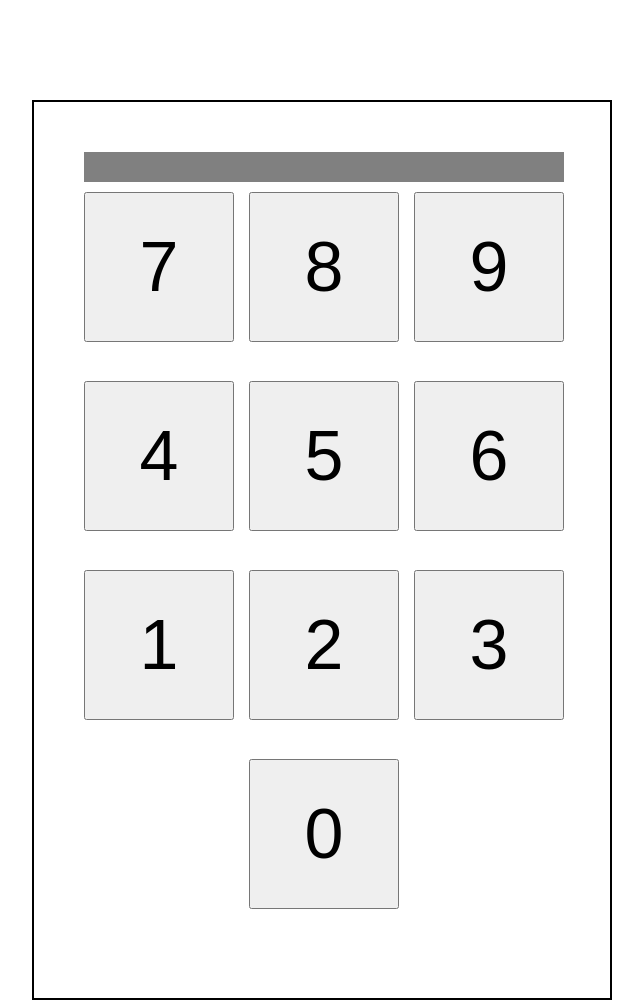
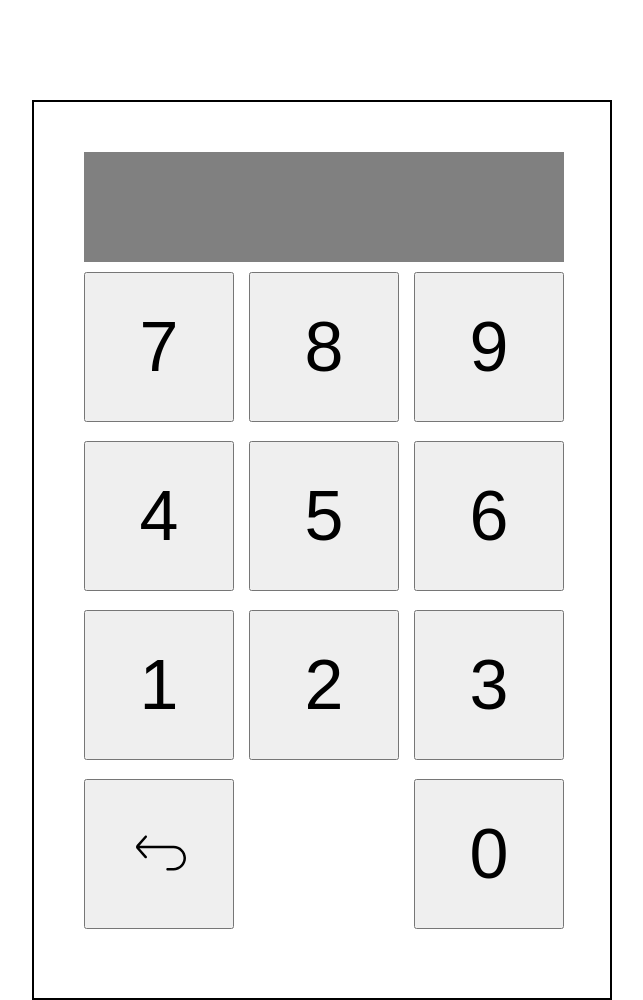
Before and after one commit to removeris/calculator, a plain HTML site: page index.html in a window 1280 px wide. Shown: the whole page, without its empty margins (318-961 px from the left). Drawn offline with Linux system fonts and the light colour scheme.

Commit message:
Add button to remove the last added digit

```diff
--- a/index.html
+++ b/index.html
@@ -30,6 +30,9 @@
             <button class="number" id="three">3</button>
         </div>
         <div id="fourth-row">
+            <button class="number" id="return">
+                <img src="./images/return.svg">
+            </button>
             <button class="number" id="zero">0</button>
         </div>
     </div>
--- a/script.js
+++ b/script.js
@@ -39,6 +39,10 @@ function enterNumber() {
                     case "zero":
                         number += '0'
                         break;
+                    case "return":
+                        number = number.slice(0, number.length - 1);
+                        console.log(number.slice(0, number.length - 1));
+                        break;
                     default:
                         break;
                 }
--- a/styles.css
+++ b/styles.css
@@ -18,6 +18,7 @@
 #result-container {
     padding: 15px;
     width: 480px;
+    min-height: 110px;
     display: flex;
     justify-content: flex-end;
     background-color: gray;
@@ -44,14 +45,15 @@
 }
 
 
-button.number {
+button.number,
+#return {
     font-size: 70px;
     padding: 30px 50px;
     height: 150px;
     width: 150px;
 }
-
-#fourth-row button {
-    margin-left: auto;
-    margin-right: auto;
+#return img{
+    width: 50px;
+    height: 50px;
+    pointer-events: none;
 }
```
Also changed, not shown: images/return.svg (added).
